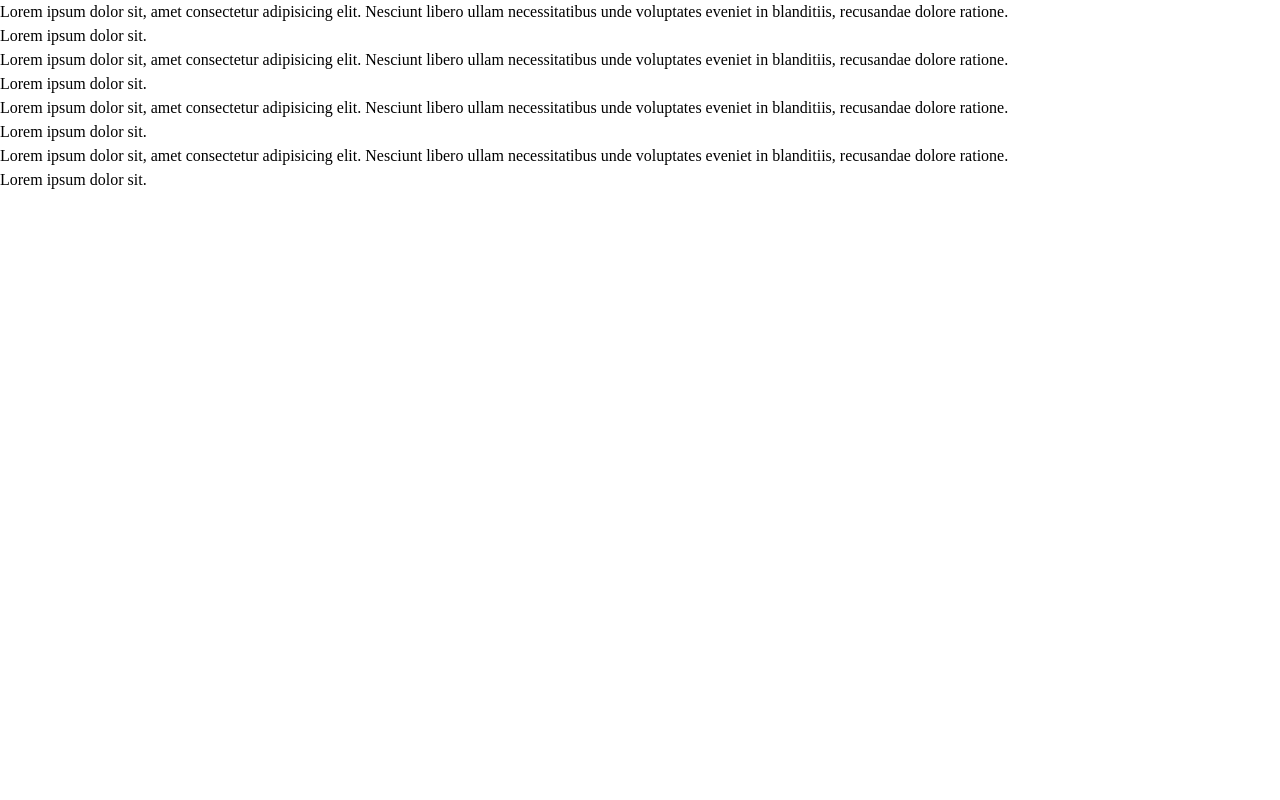
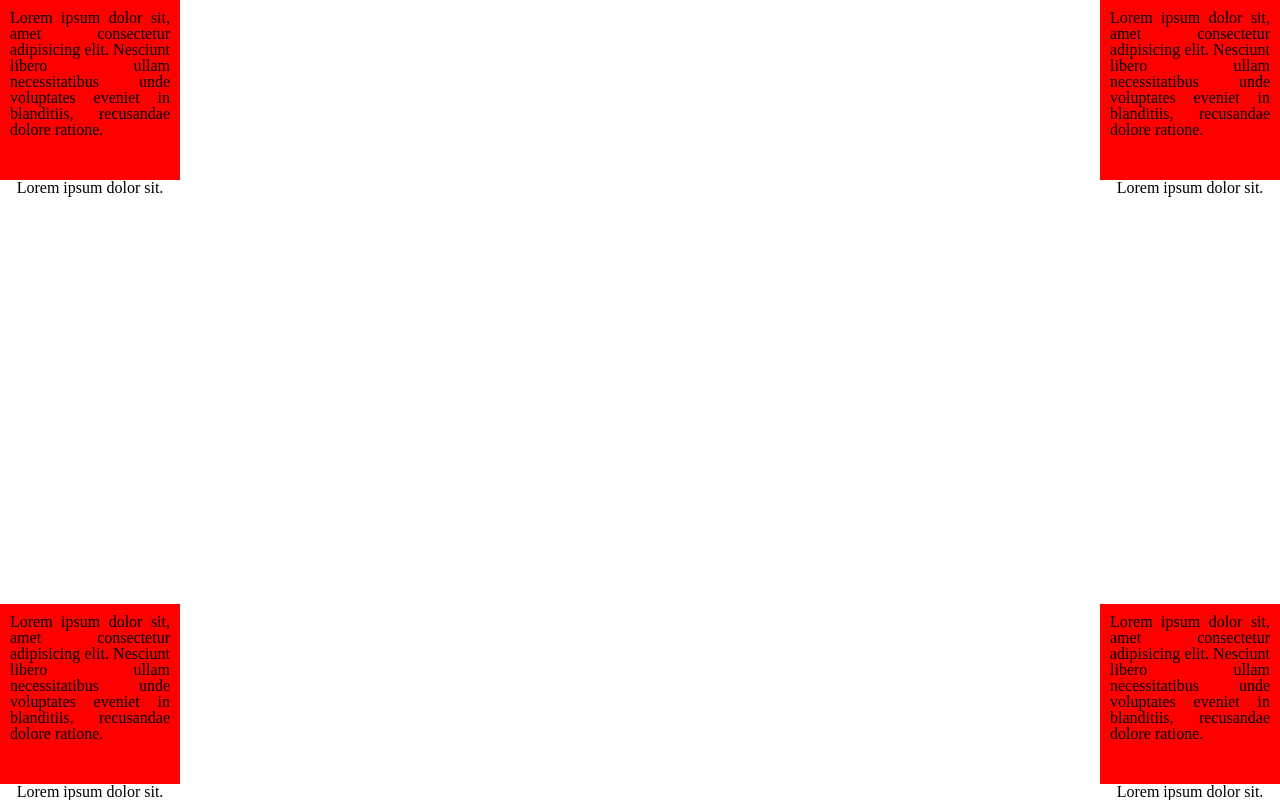
Before and after one commit to Aliad24/toni_pruebavarios, a plain HTML site: page index.html in a window 1280 px wide. Drawn offline with Linux system fonts and the light colour scheme; a script that the page names is missing.

Commit message:
final opción1

```diff
--- a/css/reset.css
+++ b/css/reset.css
@@ -9,6 +9,7 @@ html {
 *::before,
 *::after {
   box-sizing: inherit;
+  line-height: 1;
 }
 
 /*******************
--- a/css/style.css
+++ b/css/style.css
@@ -12,8 +12,45 @@
   src: url("") format("woff2"), url("") format("woff");
 }
 
-/* ******************************** */
+*{
+  box-sizing: border-box;
+}
 
-/* Colores */
+:root{
+  /* Colores */
+  --color1: #ff0000;
+  --color2: #00ff00;
+  --color3: #0000ff;
+  --color4: #ffff00;
+  /* Tamaños */
+  --tamCuadrado: 180px;
+  --tamPadding: 10px;
+  /* Tipografia */
+  --fuente: sans-serif;
+  --tamFuente: 5px;
+  --tamTitulo: 10px;
+}
 
-/* ******************************** */
+body{
+  display: flex;
+  flex-direction: column;
+  justify-content: space-between;
+}
+
+header, footer{
+  display: flex;
+  justify-content: space-between;
+}
+
+/* Cuadrado */
+.cuadrado{
+  text-align: justify;
+  width: var(--tamCuadrado);
+  height: var(--tamCuadrado);
+  padding: var(--tamPadding);
+  background-color: var(--color1);
+}
+
+figcaption{
+  text-align: center;
+}
--- a/index.html
+++ b/index.html
@@ -44,16 +44,16 @@
     </head>
     <body>
         <header>
-            <figure class="topright cuadrado">
-                <p class="parrafo">
+            <figure class="topright ">
+                <p class="parrafo cuadrado">
                     Lorem ipsum dolor sit, amet consectetur adipisicing elit.
                     Nesciunt libero ullam necessitatibus unde voluptates eveniet
                     in blanditiis, recusandae dolore ratione.
                 </p>
                 <figcaption class="titulo">Lorem ipsum dolor sit.</figcaption>
             </figure>
-            <figure class="topleft cuadrado">
-                <p class="parrafo">
+            <figure class="topleft">
+                <p class="parrafo cuadrado">
                     Lorem ipsum dolor sit, amet consectetur adipisicing elit.
                     Nesciunt libero ullam necessitatibus unde voluptates eveniet
                     in blanditiis, recusandae dolore ratione.
@@ -61,22 +61,23 @@
                 <figcaption class="titulo">Lorem ipsum dolor sit.</figcaption>
             </figure>
         </header>
-        <footer></footer>
-        <figure class="bottomright cuadrado">
-            <p class="parrafo">
+        <footer>
+        <figure class="bottomright">
+            <p class="parrafo cuadrado">
                 Lorem ipsum dolor sit, amet consectetur adipisicing elit.
                 Nesciunt libero ullam necessitatibus unde voluptates eveniet in
                 blanditiis, recusandae dolore ratione.
             </p>
             <figcaption class="titulo">Lorem ipsum dolor sit.</figcaption>
         </figure>
-        <figure class="bottomleft cuadrado">
-            <p class="parrafo">
+        <figure class="bottomleft">
+            <p class="parrafo  cuadrado">
                 Lorem ipsum dolor sit, amet consectetur adipisicing elit.
                 Nesciunt libero ullam necessitatibus unde voluptates eveniet in
                 blanditiis, recusandae dolore ratione.
             </p>
             <figcaption class="titulo">Lorem ipsum dolor sit.</figcaption>
         </figure>
+      </footer>
     </body>
 </html>
```
